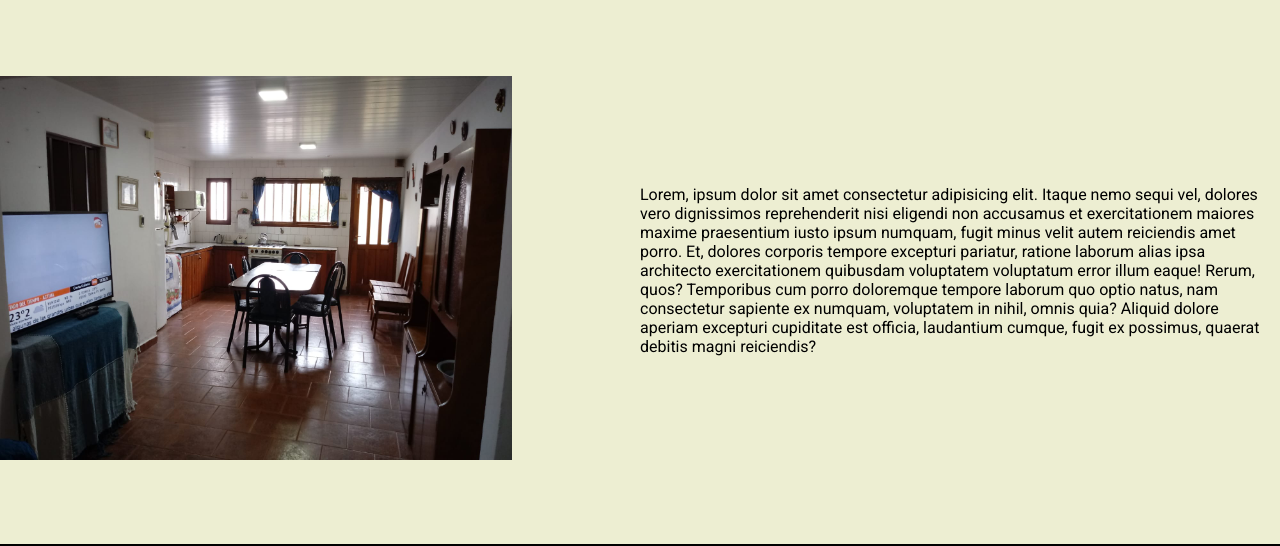
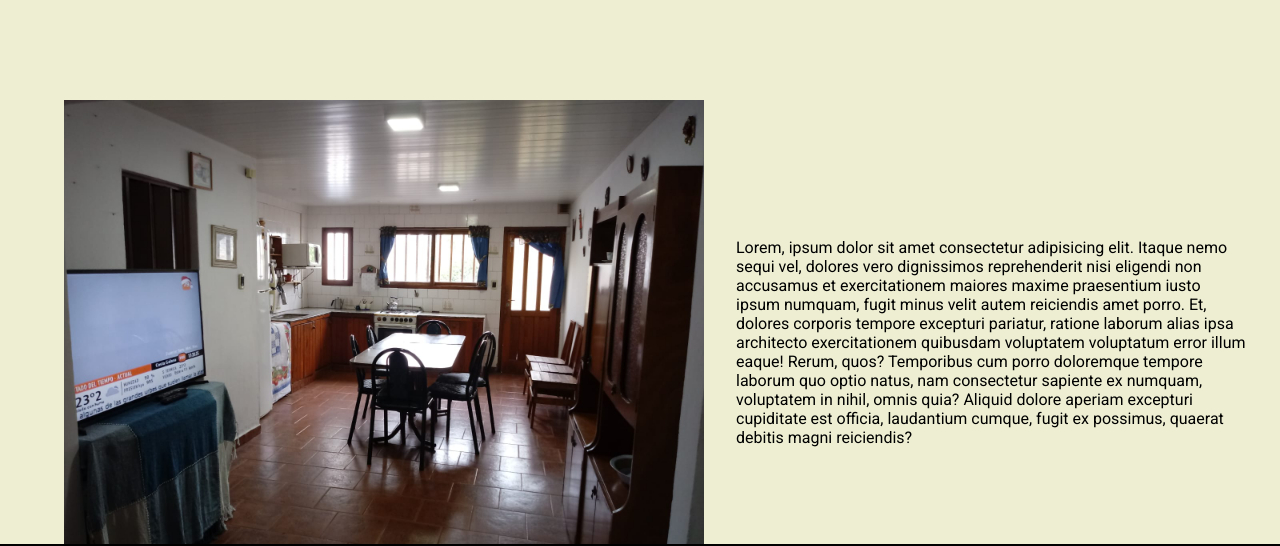
Before and after one commit to ivan-beren/ivan-beren, a plain HTML site: page index.html in a window 1280 px wide. Shown: the part 142-688 px from the top of the page. Drawn offline with Linux system fonts and the light colour scheme.

Commit message:
se agregan cambios de estilos

```diff
--- a/style.css
+++ b/style.css
@@ -33,16 +33,18 @@ ul{
     display: flex;
     align-items: center;
     justify-content: center;
-    height: 35rem;
-    width: 100%
+    height: 40rem;
+    margin: 2rem;
 }
 
-.index main div{
-    width: 50%
+
+.intro-img{
+    width: 40rem;
+    padding: 2rem;
 }
 
-.intro-img{
-    width: 80%
+main div p{
+
 }
 
 .caracteristicas{
@@ -74,10 +76,6 @@ ul{
     box-shadow: rgba(50, 50, 93, 0.25) 0px 30px 60px -12px inset, rgba(0, 0, 0, 0.3) 0px 18px 36px -18px inset;
 }
 
-.main{
-    height: 50vh;
-}
-
 body{
     font-family: 'Roboto', sans-serif;
     font-size: 100%;
@@ -103,7 +101,7 @@ footer{
 }
 
 .container img{
-    height: 30vh;
+    height: 15rem;
 }
 
 .logo{
```
